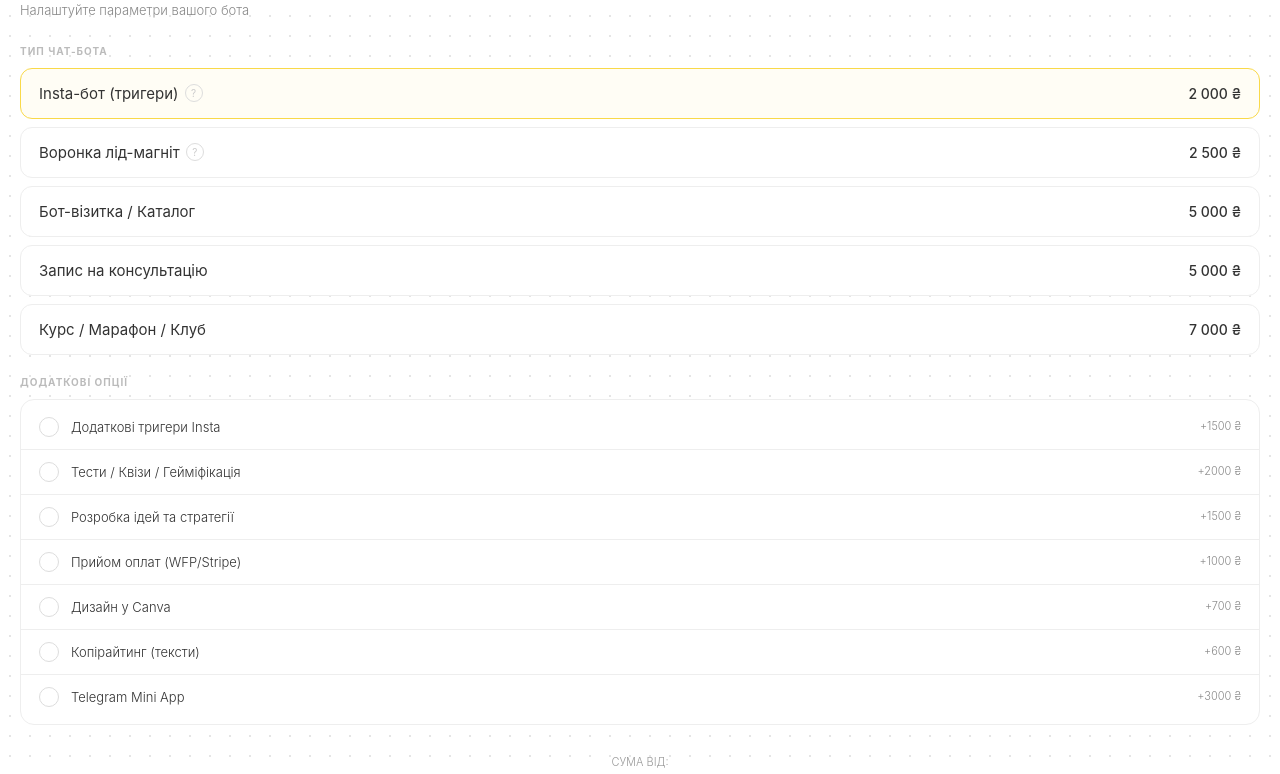
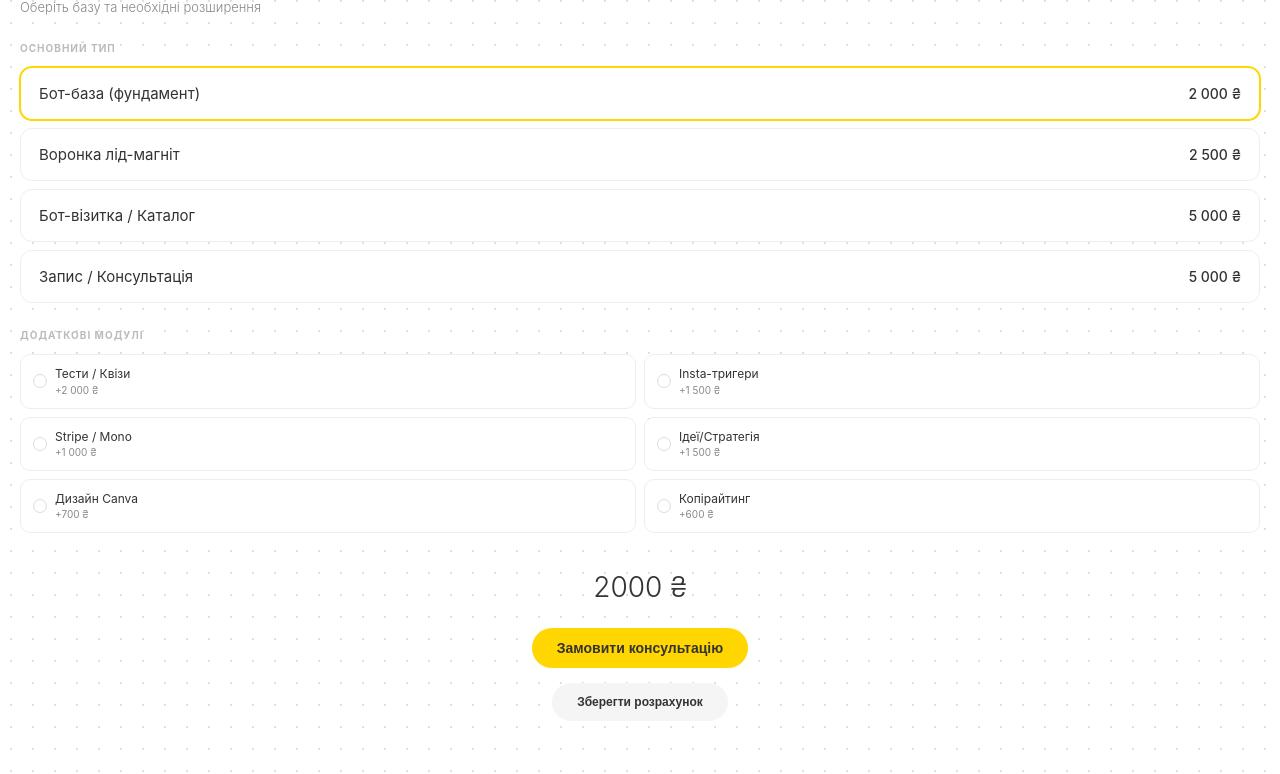
Before and after one commit to jenikka-dreamer/chatbot-calculator, a plain HTML site: page index.html in a window 1280 px wide. Shown: the part 54-828 px from the top of the page. Drawn offline with Linux system fonts and the light colour scheme; a script that the page names is missing.

Commit message:
Update index.html

```diff
--- a/index.html
+++ b/index.html
@@ -8,38 +8,40 @@
     <style>
         :root {
             --bg: #ffffff;
-            --dots: #e5e5e5;
+            --dots: #e0e0e0;
             --graphite: #333333;
-            --soft-yellow: #F9D949; /* Більш спокійний жовтий */
+            --soft-yellow: #FFD600;
             --border: #eeeeee;
-            --gray-text: #888888;
+            --text-dim: #888888;
         }
 
+        /* Фон - білий папір у крапку */
         body {
             font-family: -apple-system, "Helvetica Neue", sans-serif;
             background-color: var(--bg);
             background-image: radial-gradient(var(--dots) 1px, transparent 1px);
-            background-size: 20px 20px;
+            background-size: 22px 22px;
             color: var(--graphite);
             margin: 0; padding: 20px;
             font-weight: 300;
             line-height: 1.4;
+            -webkit-font-smoothing: antialiased;
         }
 
-        .header { margin-bottom: 25px; text-align: left; }
-        .header h1 { font-size: 22px; font-weight: 500; margin: 0; }
-        .header p { font-size: 13px; color: var(--gray-text); margin-top: 4px; }
+        .header { margin-bottom: 25px; }
+        .header h1 { font-size: 20px; font-weight: 500; margin: 0; color: var(--graphite); }
+        .header p { font-size: 13px; color: var(--text-dim); margin-top: 4px; }
 
         .section-title {
             font-size: 10px; font-weight: 700; color: #bbb;
-            text-transform: uppercase; letter-spacing: 1px; margin: 20px 0 10px;
+            text-transform: uppercase; letter-spacing: 1px; margin: 25px 0 12px;
         }
 
-        /* Список основних послуг */
-        .list-main { display: flex; flex-direction: column; gap: 8px; }
+        /* Картки основних типів */
+        .grid-base { display: flex; flex-direction: column; gap: 8px; }
         .card {
             background: #fff;
-            padding: 14px 18px;
+            padding: 15px 18px;
             border-radius: 12px;
             border: 1px solid var(--border);
             display: flex; justify-content: space-between; align-items: center;
@@ -47,218 +49,185 @@
         }
         .card.active {
             border-color: var(--soft-yellow);
-            background: #fffdf5;
+            box-shadow: 0 0 0 1px var(--soft-yellow); /* Тонке виділення */
         }
-        .card h3 { margin: 0; font-size: 15px; font-weight: 400; display: flex; align-items: center; gap: 6px; }
-        .price-label { font-size: 14px; font-weight: 500; }
+        .card h3 { margin: 0; font-size: 15px; font-weight: 400; }
+        .price-label { font-size: 14px; font-weight: 500; color: var(--graphite); }
 
-        .info-btn {
-            width: 16px; height: 16px; border-radius: 50%; border: 1px solid #ddd;
-            font-size: 10px; display: inline-flex; align-items: center; justify-content: center;
-            color: #ccc; cursor: pointer;
-        }
-
-        /* Єдиний блок чекбоксів */
-        .options-block {
-            background: #fff;
-            border: 1px solid var(--border);
-            border-radius: 14px;
-            padding: 5px 0;
-            display: flex;
-            flex-direction: column;
+        /* Додаткові опції у два стовпчики */
+        .checkbox-grid {
+            display: grid;
+            grid-template-columns: 1fr 1fr;
+            gap: 8px;
         }
         .check-item {
-            padding: 12px 18px;
-            display: flex; align-items: center; gap: 12px;
-            cursor: pointer;
-            border-bottom: 1px solid var(--border);
+            background: #fff;
+            padding: 12px;
+            border-radius: 10px;
+            border: 1px solid var(--border);
+            display: flex; align-items: center; gap: 8px;
+            cursor: pointer; transition: 0.2s;
         }
-        .check-item:last-child { border-bottom: none; }
+        .check-item.active {
+            border-color: var(--soft-yellow);
+            box-shadow: 0 0 0 1px var(--soft-yellow);
+        }
         .check-item input { display: none; }
 
-        .custom-check {
-            width: 18px; height: 18px; border-radius: 50%;
-            border: 1px solid #ddd; position: relative; flex-shrink: 0;
+        /* Маленька кругла позначка замість чекбокса */
+        .dot {
+            width: 12px; height: 12px; border-radius: 50%;
+            border: 1px solid #ddd; flex-shrink: 0;
+            transition: 0.2s;
         }
-        .check-item input:checked + .custom-check {
+        .check-item.active .dot {
             background: var(--soft-yellow);
             border-color: var(--soft-yellow);
         }
-        .check-item input:checked + .custom-check::after {
-            content: ''; position: absolute; top: 6px; left: 6px;
-            width: 6px; height: 6px; border-radius: 50%; background: #333;
-        }
 
-        .check-text { font-size: 13px; flex-grow: 1; }
-        .check-price { font-size: 11px; color: var(--gray-text); }
+        .check-text { font-size: 12px; font-weight: 400; color: var(--graphite); line-height: 1.2; }
+        .check-price { display: block; font-size: 10px; color: var(--text-dim); margin-top: 2px; }
 
         /* Summary */
         .summary {
-            margin-top: 30px;
+            margin-top: 35px;
             text-align: center;
-            padding-bottom: 40px;
+            padding-bottom: 50px;
         }
-        .total-val { font-size: 28px; font-weight: 300; margin: 5px 0; }
-        .bonus-text { font-size: 11px; color: #999; margin-bottom: 15px; }
+        .total-val { font-size: 28px; font-weight: 300; margin-bottom: 20px; }
 
-        /* Маленька кнопка */
-        .btn-send {
+        /* Компактна маленька кнопка */
+        .btn-action {
             background: var(--soft-yellow);
             color: var(--graphite);
             border: none;
-            padding: 12px 30px;
-            border-radius: 25px;
+            padding: 12px 25px;
+            border-radius: 20px;
             font-size: 14px;
             font-weight: 600;
             cursor: pointer;
-            box-shadow: 0 2px 5px rgba(0,0,0,0.05);
+            display: inline-block;
             transition: 0.2s;
         }
-        .btn-send:active { transform: scale(0.96); opacity: 0.8; }
+        .btn-action:active { opacity: 0.7; transform: scale(0.96); }
 
-        /* Modal */
-        .modal {
+        /* Modal підказки */
+        #modal {
             position: fixed; top: 50%; left: 50%; transform: translate(-50%, -50%);
-            background: #fff; padding: 20px; border-radius: 15px;
-            width: 80%; display: none; z-index: 1000; border: 1px solid #eee;
+            background: #fff; padding: 20px; border-radius: 15px; width: 80%;
+            display: none; z-index: 1000; border: 1px solid #eee; box-shadow: 0 10px 30px rgba(0,0,0,0.1);
         }
-        .modal-overlay {
-            position: fixed; top: 0; left: 0; width: 100%; height: 100%;
-            background: rgba(255,255,255,0.7); display: none; z-index: 999; backdrop-filter: blur(2px);
-        }
+        .overlay { position: fixed; top: 0; left: 0; width: 100%; height: 100%; background: rgba(255,255,255,0.8); display: none; z-index: 999; }
     </style>
 </head>
 <body>
 
     <div class="header">
-        <h1>Розрахунок вартості</h1>
-        <p>Налаштуйте параметри вашого бота</p>
+        <h1>Розрахунок послуг</h1>
+        <p>Оберіть базу та необхідні розширення</p>
     </div>
 
-    <div class="section-title">Тип чат-бота</div>
-    <div class="list-main">
-        <div class="card active" data-price="2000" data-name="Insta-бот (тригери)" onclick="select(this)">
-            <h3>Insta-бот (тригери) <span class="info-btn" onclick="tip(event, 'Автовідповіді на сторіз, коментарі та ключові слова в Direct.')">?</span></h3>
+    <div class="section-title">Основний тип</div>
+    <div class="grid-base">
+        <div class="card active" data-price="2000" data-name="Бот-база" onclick="selectCard(this)">
+            <h3>Бот-база (фундамент)</h3>
             <div class="price-label">2 000 ₴</div>
         </div>
-        <div class="card" data-price="2500" data-name="Воронка лід-магніт" onclick="select(this)">
-            <h3>Воронка лід-магніт <span class="info-btn" onclick="tip(event, 'Проста система для видачі файлу або лінку за підписку.')">?</span></h3>
+        <div class="card" data-price="2500" data-name="Воронка лід-магніт" onclick="selectCard(this)">
+            <h3>Воронка лід-магніт</h3>
             <div class="price-label">2 500 ₴</div>
         </div>
-        <div class="card" data-price="5000" data-name="Бот-візитка / Каталог" onclick="select(this)">
+        <div class="card" data-price="5000" data-name="Бот-візитка / Каталог" onclick="selectCard(this)">
             <h3>Бот-візитка / Каталог</h3>
             <div class="price-label">5 000 ₴</div>
         </div>
-        <div class="card" data-price="5000" data-name="Запис / Консультація" onclick="select(this)">
-            <h3>Запис на консультацію</h3>
+        <div class="card" data-price="5000" data-name="Запис на консультацію" onclick="selectCard(this)">
+            <h3>Запис / Консультація</h3>
             <div class="price-label">5 000 ₴</div>
-        </div>
-        <div class="card" data-price="7000" data-name="Курс / Марафон / Клуб" onclick="select(this)">
-            <h3>Курс / Марафон / Клуб</h3>
-            <div class="price-label">7 000 ₴</div>
         </div>
     </div>
 
-    <div class="section-title">Додаткові опції</div>
-    <div class="options-block">
-        <label class="check-item">
-            <input type="checkbox" data-price="1500" data-name="Тригери в Instagram" onchange="calc()">
-            <div class="custom-check"></div>
-            <div class="check-text">Додаткові тригери Insta</div>
-            <div class="check-price">+1500 ₴</div>
+    <div class="section-title">Додаткові модулі</div>
+    <div class="checkbox-grid">
+        <label class="check-item" onclick="toggleCheck(this)">
+            <input type="checkbox" data-price="2000" data-name="Тести/Квізи">
+            <div class="dot"></div>
+            <div class="check-text">Тести / Квізи<span class="check-price">+2 000 ₴</span></div>
         </label>
-        <label class="check-item">
-            <input type="checkbox" data-price="2000" data-name="Тести / Квізи" onchange="calc()">
-            <div class="custom-check"></div>
-            <div class="check-text">Тести / Квізи / Гейміфікація</div>
-            <div class="check-price">+2000 ₴</div>
+        <label class="check-item" onclick="toggleCheck(this)">
+            <input type="checkbox" data-price="1500" data-name="Insta-тригери">
+            <div class="dot"></div>
+            <div class="check-text">Insta-тригери<span class="check-price">+1 500 ₴</span></div>
         </label>
-        <label class="check-item">
-            <input type="checkbox" data-price="1500" data-name="Ідеї та стратегія" onchange="calc()">
-            <div class="custom-check"></div>
-            <div class="check-text">Розробка ідей та стратегії</div>
-            <div class="check-price">+1500 ₴</div>
+        <label class="check-item" onclick="toggleCheck(this)">
+            <input type="checkbox" data-price="1000" data-name="Оплата">
+            <div class="dot"></div>
+            <div class="check-text">Stripe / Mono<span class="check-price">+1 000 ₴</span></div>
         </label>
-        <label class="check-item">
-            <input type="checkbox" data-price="1000" data-name="Прийом оплат" onchange="calc()">
-            <div class="custom-check"></div>
-            <div class="check-text">Прийом оплат (WFP/Stripe)</div>
-            <div class="check-price">+1000 ₴</div>
+        <label class="check-item" onclick="toggleCheck(this)">
+            <input type="checkbox" data-price="1500" data-name="Стратегія">
+            <div class="dot"></div>
+            <div class="check-text">Ідеї/Стратегія<span class="check-price">+1 500 ₴</span></div>
         </label>
-        <label class="check-item">
-            <input type="checkbox" data-price="700" data-name="Дизайн Canva" onchange="calc()">
-            <div class="custom-check"></div>
-            <div class="check-text">Дизайн у Canva</div>
-            <div class="check-price">+700 ₴</div>
+        <label class="check-item" onclick="toggleCheck(this)">
+            <input type="checkbox" data-price="700" data-name="Дизайн Canva">
+            <div class="dot"></div>
+            <div class="check-text">Дизайн Canva<span class="check-price">+700 ₴</span></div>
         </label>
-        <label class="check-item">
-            <input type="checkbox" data-price="600" data-name="Тексти" onchange="calc()">
-            <div class="custom-check"></div>
-            <div class="check-text">Копірайтинг (тексти)</div>
-            <div class="check-price">+600 ₴</div>
-        </label>
-        <label class="check-item">
-            <input type="checkbox" data-price="3000" data-name="Mini App" onchange="calc()">
-            <div class="custom-check"></div>
-            <div class="check-text">Telegram Mini App</div>
-            <div class="check-price">+3000 ₴</div>
+        <label class="check-item" onclick="toggleCheck(this)">
+            <input type="checkbox" data-price="600" data-name="Тексти">
+            <div class="dot"></div>
+            <div class="check-text">Копірайтинг<span class="check-price">+600 ₴</span></div>
         </label>
     </div>
 
     <div class="summary">
-        <div style="font-size: 11px; color: #999; text-transform: uppercase;">Сума від:</div>
         <div class="total-val"><span id="res">2000</span> ₴</div>
-        <div class="bonus-text">Включено техпідтримку (1 міс.)</div>
-        <button class="btn-send" onclick="send()">Надіслати замовлення</button>
-    </div>
-
-    <div class="modal-overlay" id="overlay" onclick="closeTip()"></div>
-    <div class="modal" id="modal">
-        <p id="modalText" style="font-size: 14px; color: #444; line-height: 1.5;"></p>
-        <button onclick="closeTip()" style="border:none; background:var(--soft-yellow); padding:8px 15px; border-radius:10px; width:100%; margin-top:10px; font-weight:600;">Ок</button>
+        <button class="btn-action" onclick="saveData('order')">Замовити консультацію</button>
+        <div style="margin-top: 15px;">
+            <button class="btn-action" style="background:#f5f5f5; font-size:12px;" onclick="saveData('save')">Зберегти розрахунок</button>
+        </div>
     </div>
 
 <script>
     let tg = window.Telegram.WebApp;
     tg.expand();
 
-    function select(el) {
+    function selectCard(el) {
         document.querySelectorAll('.card').forEach(c => c.classList.remove('active'));
         el.classList.add('active');
+        calc();
+    }
+
+    function toggleCheck(el) {
+        el.classList.toggle('active');
+        const input = el.querySelector('input');
+        input.checked = el.classList.contains('active');
         calc();
     }
 
     function calc() {
         let base = parseInt(document.querySelector('.card.active').dataset.price);
         let extra = 0;
-        document.querySelectorAll('input[type="checkbox"]:checked').forEach(c => {
+        document.querySelectorAll('.check-item.active input').forEach(c => {
             extra += parseInt(c.dataset.price);
         });
         document.getElementById('res').innerText = (base + extra).toLocaleString();
     }
 
-    function tip(e, text) {
-        e.stopPropagation();
-        document.getElementById('modalText').innerText = text;
-        document.getElementById('modal').style.display = 'block';
-        document.getElementById('overlay').style.display = 'block';
-    }
-
-    function closeTip() {
-        document.getElementById('modal').style.display = 'none';
-        document.getElementById('overlay').style.display = 'none';
-    }
-
-    function send() {
+    function saveData(type) {
         let service = document.querySelector('.card.active').dataset.name;
         let opts = [];
-        document.querySelectorAll('input[type="checkbox"]:checked').forEach(c => opts.push(c.dataset.name));
+        document.querySelectorAll('.check-item.active input').forEach(c => opts.push(c.dataset.name));
 
         let result = {
+            action: type === 'order' ? 'Консультація' : 'Збереження',
             project: service,
             modules: opts,
             total: document.getElementById('res').innerText + " грн"
         };
+
+        // Відправляємо дані боту
         tg.sendData(JSON.stringify(result));
     }
 </script>
```
